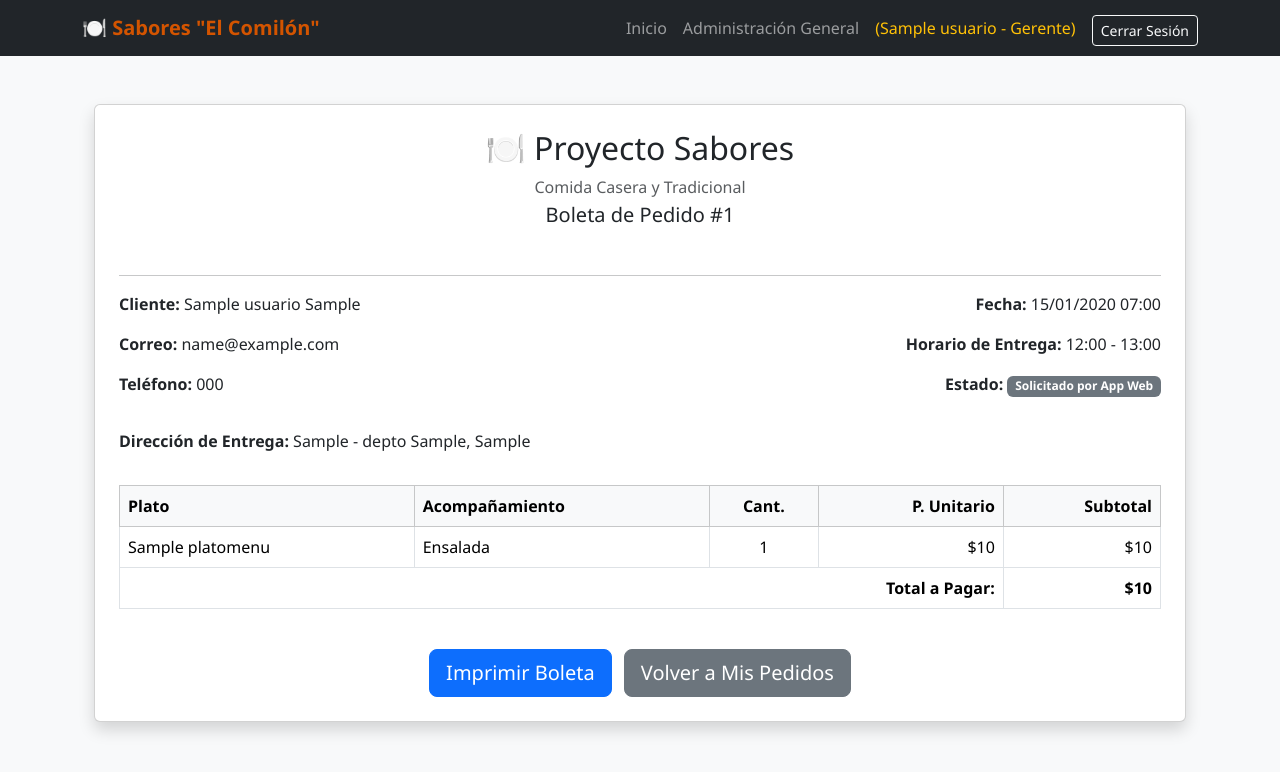
After one commit to Defkross1/proyecto_sabores, a Django app: page /pedido/boleta/1/ in a window 1280 px wide. The commit adds this page. Shown: the top 772 px of the page. Run offline with Django 5.2, Linux system fonts and the light colour scheme; a user stored in the database is signed in; tables that the repository leaves empty hold one stand-in row (values such as "Sample post"); some libraries are stand-ins or nearby versions.

Commit message:
Actualizacion de plantilla mis_pedidos con boton de boleta

```diff
--- /dev/null
+++ b/pedidos/templates/pedidos/boleta.html
@@ -0,0 +1,89 @@
+{% extends 'base.html' %}
+{% block content %}
+<div class="container my-5">
+    <div class="card shadow p-4" id="area-impresion">
+        <div class="text-center mb-4">
+            <h2>🍽️ Proyecto Sabores</h2>
+            <p class="text-muted mb-1">Comida Casera y Tradicional</p>
+            <h5>Boleta de Pedido #{{ pedido.id }}</h5>
+        </div>
+
+        <hr>
+
+        <div class="row mb-3">
+            <div class="col-sm-6">
+                <p><strong>Cliente:</strong> {{ pedido.cliente.nombre }} {{ pedido.cliente.apellido|default:"" }}</p>
+                <p><strong>Correo:</strong> {{ pedido.cliente.email }}</p>
+                <p><strong>Teléfono:</strong> {{ pedido.cliente.telefono }}</p>
+            </div>
+            <div class="col-sm-6 text-sm-end">
+                <p><strong>Fecha:</strong> {{ pedido.fecha_pedido|date:"d/m/Y H:i" }}</p>
+                <p><strong>Horario de Entrega:</strong> {{ pedido.horario_entrega }}</p>
+                <p><strong>Estado:</strong> <span class="badge bg-secondary">{{ pedido.get_estado_display }}</span></p>
+            </div>
+        </div>
+
+        <div class="mb-3">
+            <p><strong>Dirección de Entrega:</strong> {{ pedido.direccion }}</p>
+        </div>
+
+        <table class="table table-bordered">
+            <thead class="table-light">
+                <tr>
+                    <th>Plato</th>
+                    <th>Acompañamiento</th>
+                    <th class="text-center">Cant.</th>
+                    <th class="text-end">P. Unitario</th>
+                    <th class="text-end">Subtotal</th>
+                </tr>
+            </thead>
+            <tbody>
+                {% for item in pedido.items.all %}
+                <tr>
+                    <td>{{ item.plato.nombre }}</td>
+                    <td>{{ item.get_acompanamiento_display }}</td>
+                    <td class="text-center">{{ item.cantidad }}</td>
+                    <td class="text-end">${{ item.precio_unitario|floatformat:0 }}</td>
+                    <td class="text-end">${{ item.subtotal|floatformat:0 }}</td>
+                </tr>
+                {% endfor %}
+            </tbody>
+            <tfoot>
+                <tr>
+                    <td colspan="4" class="text-end"><strong>Total a Pagar:</strong></td>
+                    <td class="text-end"><strong>${{ pedido.total|floatformat:0 }}</strong></td>
+                </tr>
+            </tfoot>
+        </table>
+
+        <div class="text-center mt-4 no-print">
+            <button onclick="window.print();" class="btn btn-primary btn-lg">
+                <i class="fas fa-print"></i> Imprimir Boleta
+            </button>
+            <a href="{% url 'mis_pedidos' %}" class="btn btn-secondary btn-lg ms-2">Volver a Mis Pedidos</a>
+        </div>
+    </div>
+</div>
+
+<style>
+@media print {
+    body * {
+        visibility: hidden;
+    }
+    #area-impresion, #area-impresion * {
+        visibility: visible;
+    }
+    #area-impresion {
+        position: absolute;
+        left: 0;
+        top: 0;
+        width: 100%;
+        box-shadow: none !important;
+        border: none !important;
+    }
+    .no-print {
+        display: none !important;
+    }
+}
+</style>
+{% endblock %}
--- a/pedidos/urls.py
+++ b/pedidos/urls.py
@@ -6,6 +6,7 @@ urlpatterns = [
     path('carrito/', views.carrito_pedido_view, name='carrito_pedido'),
     path('menu/', views.menu_semanal_cliente, name='menu_semanal'),
     path('mis-pedidos/', views.mis_pedidos, name='mis_pedidos'),
+    path('pedido/boleta/<int:pedido_id>/', views.boleta_pedido, name='boleta_pedido'),
     path('pedido/eliminar/<int:pedido_id>/', views.eliminar_pedido_cliente, name='eliminar_pedido'),
     path('pedido/editar/<int:pedido_id>/', views.editar_pedido_cliente, name='editar_pedido'),
     path('atencion/', views.atencion_dashboard, name='atencion_dashboard'),
--- a/pedidos/views.py
+++ b/pedidos/views.py
@@ -74,11 +74,11 @@ def carrito_pedido_view(request):
             elif DireccionCliente.objects.filter(cliente=request.user).exists():
                 direccion_bd = DireccionCliente.objects.filter(cliente=request.user).first()
             else:
-                dir_texto = f"{request.user.empresa_convenio.nombre} - {request.user.empresa_convenio.direccion}" if hasattr(request.user, 'empresa_convenio') and request.user.empresa_convenio else "Dirección Principal"
+                dir_texto = f"{request.user.empresa_convenio.nombre}\n{request.user.empresa_convenio.direccion}" if hasattr(request.user, 'empresa_convenio') and request.user.empresa_convenio else "Dirección Principal"
                 direccion_bd = DireccionCliente.objects.create(
                     cliente=request.user,
-                    direccion=dir_texto,
-                    ciudad="Santiago"
+                    calle_y_numero=dir_texto,
+                    comuna="Santiago"
                 )
 
             pedido = Pedido.objects.create(
@@ -120,7 +120,6 @@ def carrito_pedido_view(request):
             user_auth = authenticate(request, username=usuario.email, password=clave)
 
             if user_auth is not None:
-                # Seguridad: Rotación de ID de sesión para prevenir ataques de fijación de sesión
                 request.session.cycle_key()
                 login(request, user_auth)
                 messages.success(request, f"¡Bienvenido, {usuario.nombre}! Autenticado de forma segura por convenio.")
@@ -192,8 +191,8 @@ def menu_semanal_cliente(request):
                 direccion_bd, _ = DireccionCliente.objects.get_or_create(
                     cliente=request.user,
                     defaults={
-                        'direccion': f"{emp.nombre} - {emp.direccion}",
-                        'ciudad': "Santiago"
+                        'calle_y_numero': f"{emp.nombre}\n{emp.direccion}",
+                        'comuna': "Santiago"
                     }
                 )
             else:
@@ -204,8 +203,8 @@ def menu_semanal_cliente(request):
             if not direccion_bd:
                 direccion_bd = DireccionCliente.objects.create(
                     cliente=request.user,
-                    direccion="Dirección Principal",
-                    ciudad="Santiago"
+                    calle_y_numero="Dirección Principal",
+                    comuna="Santiago"
                 )
 
             pedido = Pedido.objects.create(
@@ -261,14 +260,21 @@ def menu_semanal_cliente(request):
 
 @login_required
 def mis_pedidos(request):
-    # Seguridad: Filtrar estrictamente por el usuario autenticado para evitar exposición de datos (IDOR)
     pedidos = request.user.pedidos.all().order_by('-fecha_pedido')
     return render(request, 'pedidos/mis_pedidos.html', {'pedidos': pedidos})
 
 
 @login_required
+def boleta_pedido(request, pedido_id):
+    if request.user.rol in ['GERENTE', 'ATENCION']:
+        pedido = get_object_or_404(Pedido, id=pedido_id)
+    else:
+        pedido = get_object_or_404(Pedido, id=pedido_id, cliente=request.user)
+    return render(request, 'pedidos/boleta.html', {'pedido': pedido})
+
+
+@login_required
 def eliminar_pedido_cliente(request, pedido_id):
-    # Seguridad: Validar propiedad estricta del recurso
     pedido = get_object_or_404(Pedido, id=pedido_id, cliente=request.user)
     if pedido.estado == 'SOLICITADO':
         pedido.delete()
@@ -280,7 +286,6 @@ def eliminar_pedido_cliente(request, pedido_id):
 
 @login_required
 def editar_pedido_cliente(request, pedido_id):
-    # Seguridad: Validar propiedad estricta del recurso
     pedido = get_object_or_404(Pedido, id=pedido_id, cliente=request.user)
     if pedido.estado != 'SOLICITADO':
         messages.error(request, "Este pedido ya no se puede editar.")
@@ -365,6 +370,7 @@ def gerente_dashboard(request):
     proveedores = Proveedor.objects.all()
     empleados = Usuario.objects.filter(rol__in=['GERENTE', 'ATENCION', 'REPARTIDOR'])
     convenios = EmpresaConvenio.objects.all()
+    pedidos_recientes = Pedido.objects.all().order_by('-fecha_pedido')
 
     if request.method == 'POST':
         accion = request.POST.get('accion')
@@ -436,6 +442,7 @@ def gerente_dashboard(request):
         'proveedores': proveedores,
         'empleados': empleados,
         'convenios': convenios,
+        'pedidos_recientes': pedidos_recientes,
         'dias': PlatoMenu.DIAS
     })
 
```
Also changed, not shown: sabores_core/templates/pedidos/mis_pedidos.html (+15 -6 lines).
